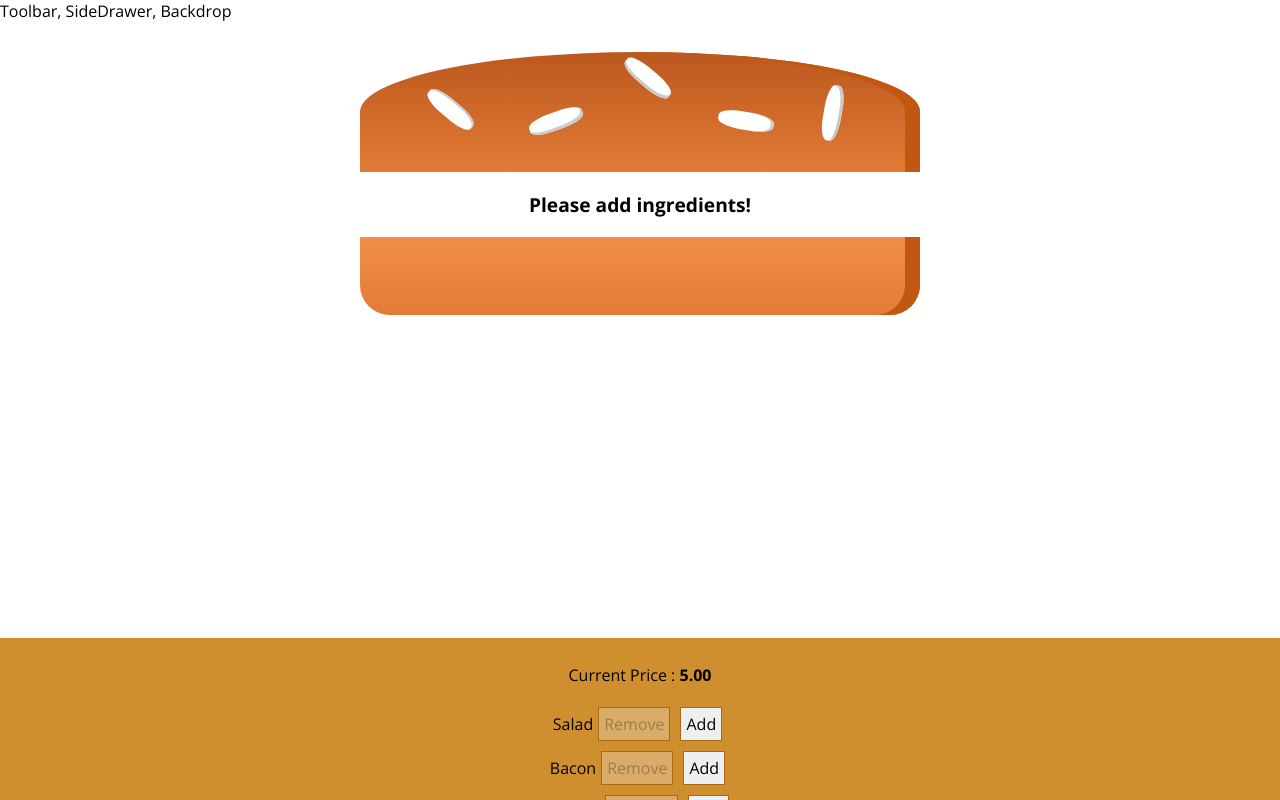
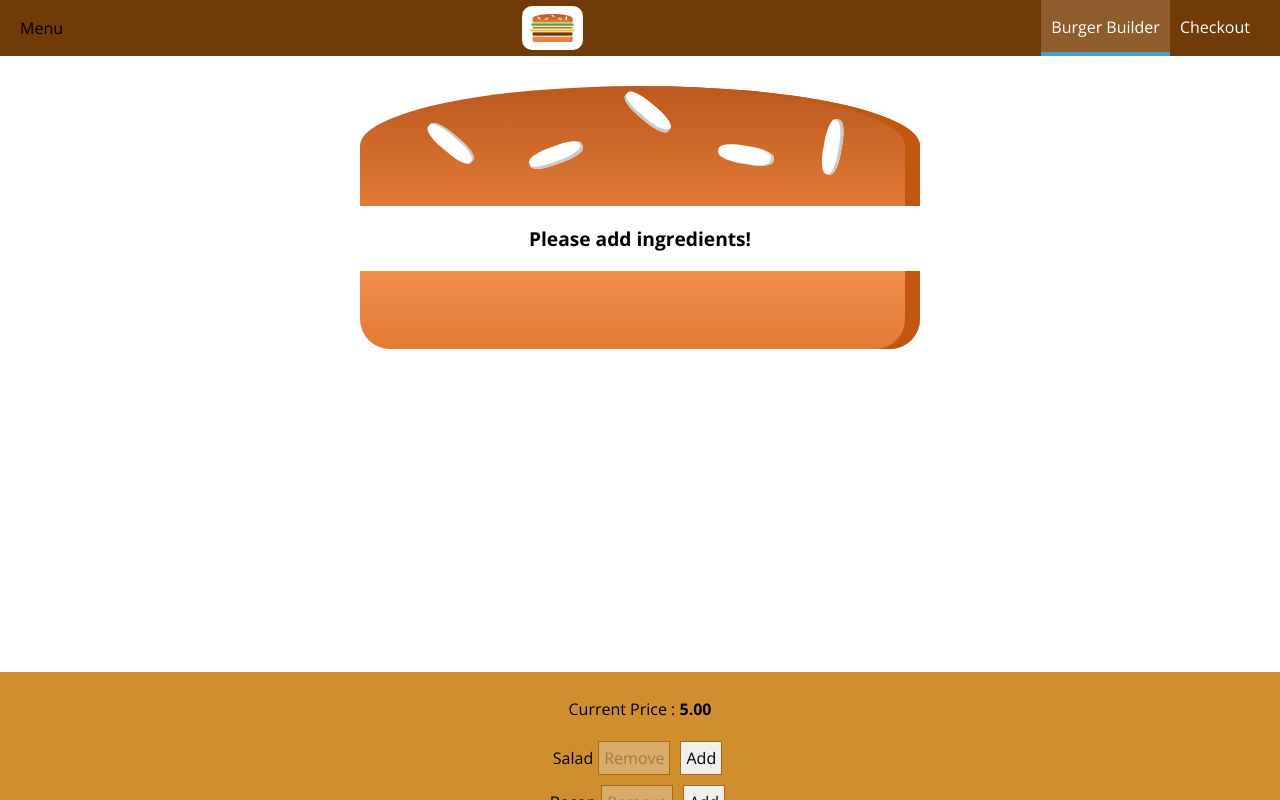
Before and after one commit to IuriiZhuk/react-burger, a React app: page / in a window 1280 px wide. Shown: the top 800 px of the page. Built offline with nearby package versions, Linux system fonts and the light colour scheme.

Commit message:
Add Logo and Navigation

```diff
--- a/src/components/Layout/Layout.css
+++ b/src/components/Layout/Layout.css
@@ -1,3 +1,3 @@
 .Content {
-  margin-top: 16px;
+  margin-top: 72px;
 }
--- a/src/components/Layout/Layout.js
+++ b/src/components/Layout/Layout.js
@@ -1,11 +1,12 @@
 import React from 'react';
 
 import Auxiliary from '../../hoc/Auxiliary';
+import Toolbar from '../Navigation/Toolbar/Toolbar';
 import classes from './Layout.css';
 
 const Layout = props => (
   <Auxiliary>
-    <div>Toolbar, SideDrawer, Backdrop</div>
+    <Toolbar />
     <main className={classes.Content}>{props.children}</main>
   </Auxiliary>
 );
--- /dev/null
+++ b/src/components/Logo/Logo.css
@@ -0,0 +1,11 @@
+.Logo {
+  background-color: white;
+  padding: 8px;
+  height: 80%;
+  box-sizing: border-box;
+  border-radius: 10px;
+}
+
+.Logo img {
+  height: 100%;
+}
--- /dev/null
+++ b/src/components/Logo/Logo.js
@@ -0,0 +1,14 @@
+import React from 'react';
+
+import burgerLogo from '../../assets/images/burger-logo.png';
+import classes from './Logo.css';
+
+const Logo = props => {
+  return (
+    <div className={classes.Logo}>
+      <img src={burgerLogo} alt="BurgerLogo" />
+    </div>
+  );
+};
+
+export default Logo;
--- /dev/null
+++ b/src/components/Navigation/NavigationItems/NavigationItem/NavigationItem.css
@@ -0,0 +1,25 @@
+.NavigationItem {
+  margin: 0;
+  box-sizing: border-box;
+  display: flex;
+  height: 100%;
+  align-items: center;
+}
+
+.NavigationItem a {
+  color: white;
+  text-decoration: none;
+  height: 100%;
+  padding: 16px 10px;
+  border-bottom: 4px solid transparent;
+  box-sizing: border-box;
+  display: block;
+}
+
+.NavigationItem a:hover,
+.NavigationItem a:active,
+.NavigationItem a.active {
+  background-color: #8f5c2c;
+  border-bottom: 4px solid #40a4c8;
+  color: white;
+}
--- /dev/null
+++ b/src/components/Navigation/NavigationItems/NavigationItem/NavigationItem.js
@@ -0,0 +1,15 @@
+import React from 'react';
+
+import classes from './NavigationItem.css';
+
+const NavigationItem = props => {
+  return (
+    <li className={classes.NavigationItem}>
+      <a href={props.link} className={props.active ? classes.active : null}>
+        {props.children}
+      </a>
+    </li>
+  );
+};
+
+export default NavigationItem;
--- /dev/null
+++ b/src/components/Navigation/NavigationItems/NavigationItems.css
@@ -0,0 +1,8 @@
+.NavigationItems {
+  margin: 0;
+  padding: 0;
+  list-style: none;
+  display: flex;
+  align-items: center;
+  height: 100%;
+}
--- /dev/null
+++ b/src/components/Navigation/NavigationItems/NavigationItems.js
@@ -0,0 +1,17 @@
+import React from 'react';
+
+import classes from './NavigationItems.css';
+import NavigationItem from './NavigationItem/NavigationItem';
+
+const NavigationItems = props => {
+  return (
+    <ul className={classes.NavigationItems}>
+      <NavigationItem active link="/">
+        Burger Builder
+      </NavigationItem>
+      <NavigationItem link="/">Checkout</NavigationItem>
+    </ul>
+  );
+};
+
+export default NavigationItems;
--- /dev/null
+++ b/src/components/Navigation/Toolbar/Toolbar.css
@@ -0,0 +1,18 @@
+.Toolbar {
+  height: 56px;
+  width: 100%;
+  position: fixed;
+  top: 0;
+  left: 0;
+  background-color: #703b09;
+  display: flex;
+  justify-content: space-between;
+  align-items: center;
+  padding: 0 20px;
+  box-sizing: border-box;
+  z-index: 90;
+}
+
+.Toolbar nav {
+  height: 100%;
+}
--- /dev/null
+++ b/src/components/Navigation/Toolbar/Toolbar.js
@@ -0,0 +1,19 @@
+import React from 'react';
+import classes from './Toolbar.css';
+
+import Logo from '../../Logo/Logo';
+import NavigationItems from '../NavigationItems/NavigationItems';
+
+const Toolbar = () => {
+  return (
+    <header className={classes.Toolbar}>
+      <div>Menu</div>
+      <Logo />
+      <nav>
+        <NavigationItems />
+      </nav>
+    </header>
+  );
+};
+
+export default Toolbar;
```
Also changed, not shown: src/components/Navigation/SideDrawer/SideDrawer.js (added, +17 -0 lines), src/assets/images/burger-logo.png (added), src/components/Navigation/SideDrawer/SideDrawer.css (added).
